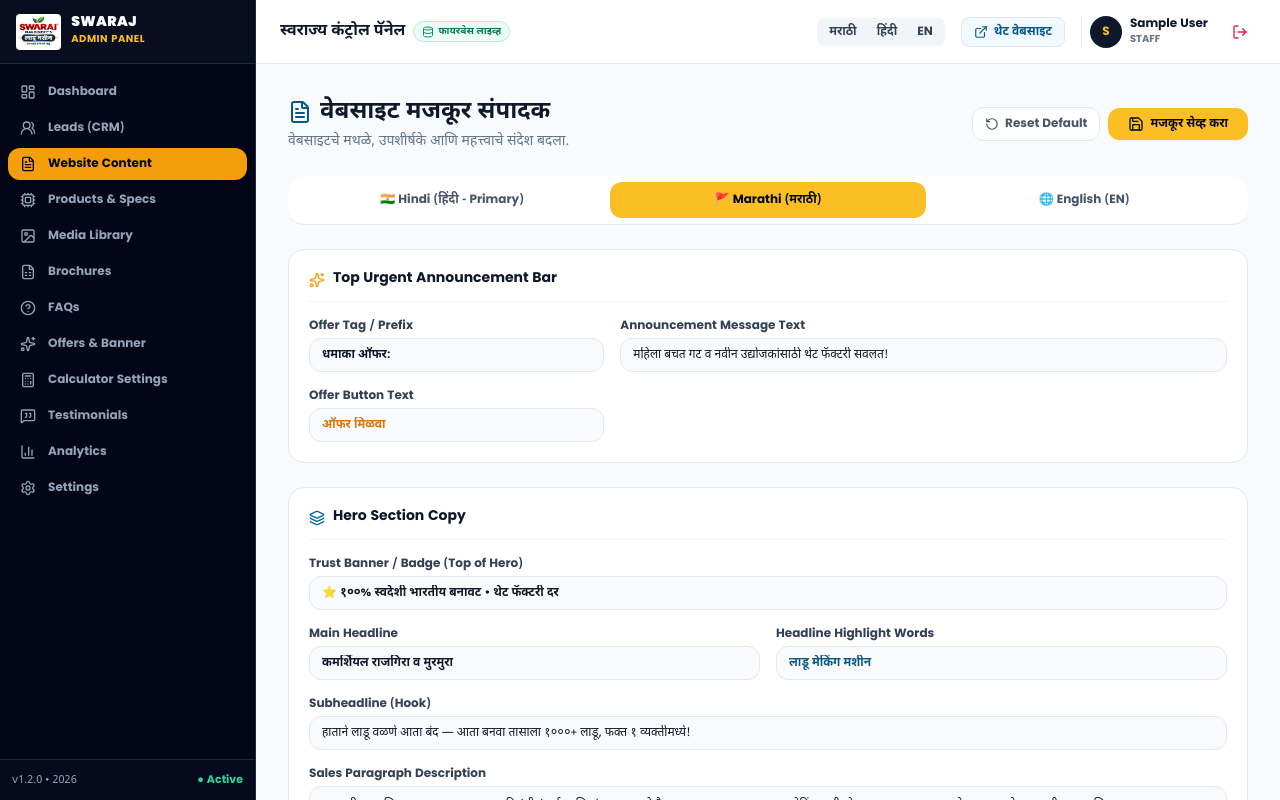
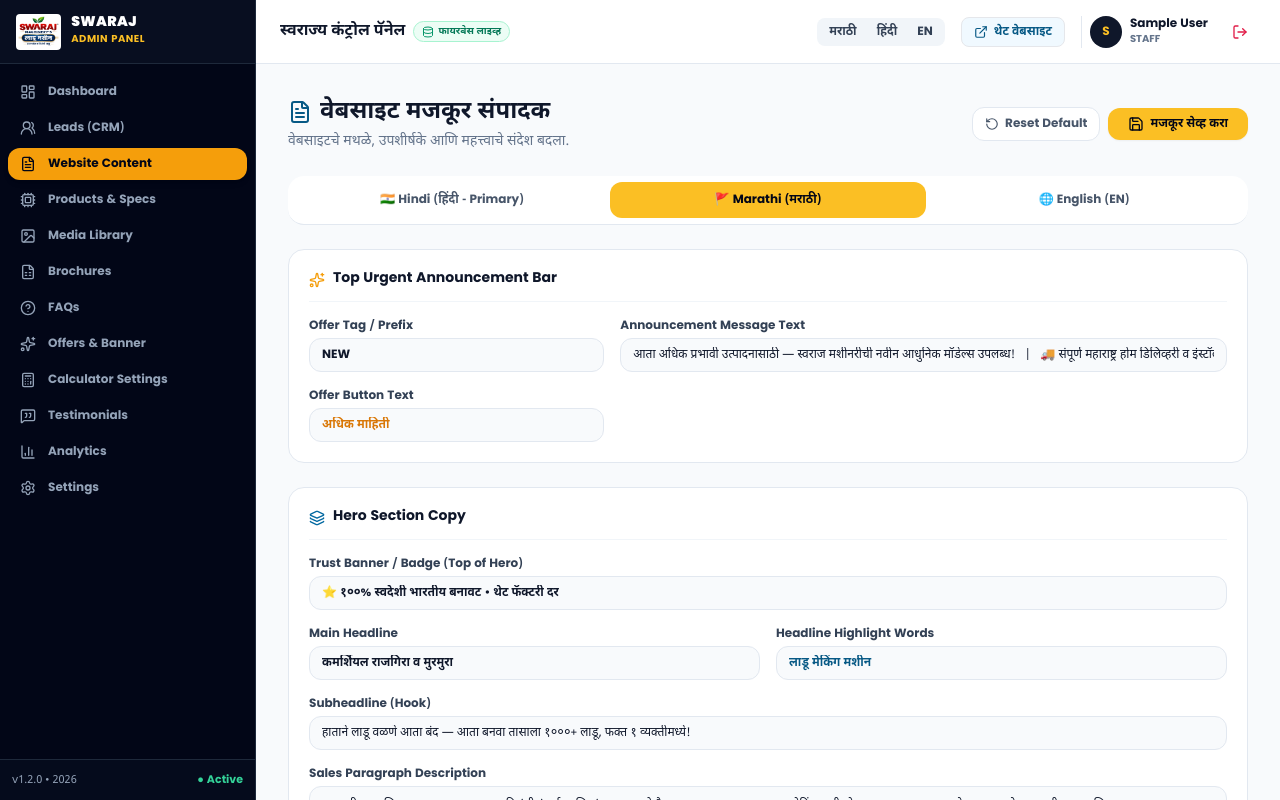
Before and after one commit to Jaydippawar25/swarajmachine-, a React (Vite) app: page /admin/content in a window 1280 px wide. Built offline with nearby package versions, Linux system fonts and the light colour scheme; no server answers; the database is empty; sample sign-in values are in the browser's storage.

Commit message:
Auto-update: 10/2/2026, 12:34:02 PM

```diff
--- a/src/data/translations.js
+++ b/src/data/translations.js
@@ -241,9 +241,9 @@ export const translations = {
       phone: "+91 74472 71253",
       whatsappNumber: "917447271253",
       email: "mkenterprises2325@gmail.com",
-      offerPrefix: "धमाका ऑफर:",
-      offerText: "महिला बचत गट व नवीन उद्योजकांसाठी थेट फॅक्टरी सवलत!",
-      offerCta: "ऑफर मिळवा"
+      offerPrefix: "NEW",
+      offerText: "आता अधिक प्रभावी उत्पादनासाठी — स्वराज मशीनरीची नवीन आधुनिक मॉडेल्स उपलब्ध!   |   🚚 संपूर्ण महाराष्ट्र होम डिलिव्हरी व इंस्टॉलेशन सुविधा",
+      offerCta: "अधिक माहिती"
     },
     hero: {
       trustBadge: "⭐ १००% स्वदेशी भारतीय बनावट • थेट फॅक्टरी दर",
```
